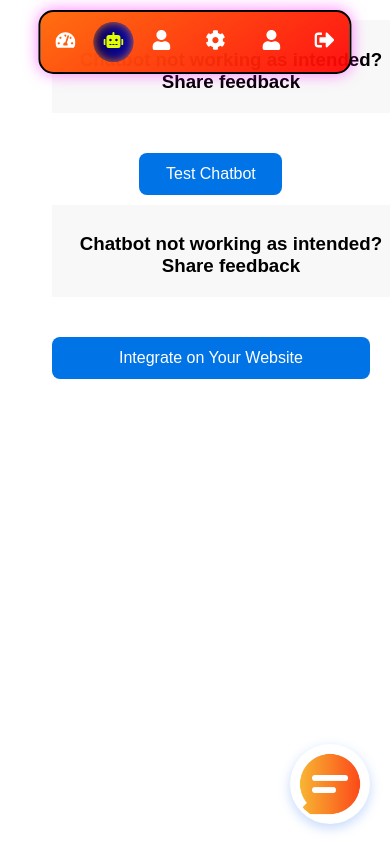
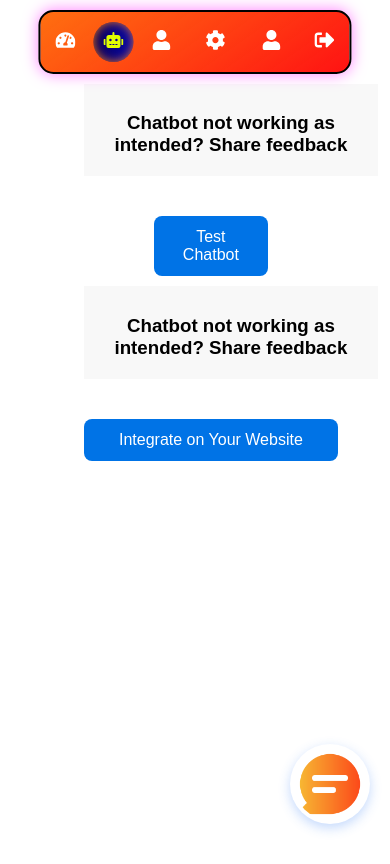
Before and after one commit to sunnysagar/chatbotsetup, a React (Vite) app: page /setup-chatbot-intregation in a window 390 px wide. Built offline with nearby package versions, Linux system fonts and the light colour scheme; no server answers.

Commit message:
commit style

```diff
--- a/src/Style.css
+++ b/src/Style.css
@@ -1052,7 +1052,17 @@ button:hover {
 .chatbot-integration-container {
   width: 100%;
   height: 100%;
+  display: flex;
+  flex-direction: column;
+  margin-left: -5%;
 }
+
+/* .test-chatbot-container{
+  width: 90%;
+  display: flex;
+  flex-direction: column;
+  justify-content: center;
+} */
 
 .topbar {
   width: 100%;
@@ -1425,6 +1435,19 @@ button:hover {
       transform: translateY(-50px);
     }
 
+    .chatbot-integration-container {
+      width: 80%;
+      height: 100%;
+      margin-top: 20%;
+      display: flex;
+      flex-direction: column;
+      /* justify-content: center; */
+      margin-left: 0;
+    }
+
+    .company-dashboard-container{
+      margin-top: 20%;
+    }
     /* chat animations */
     .chat-container {
       width: 40%;
```
